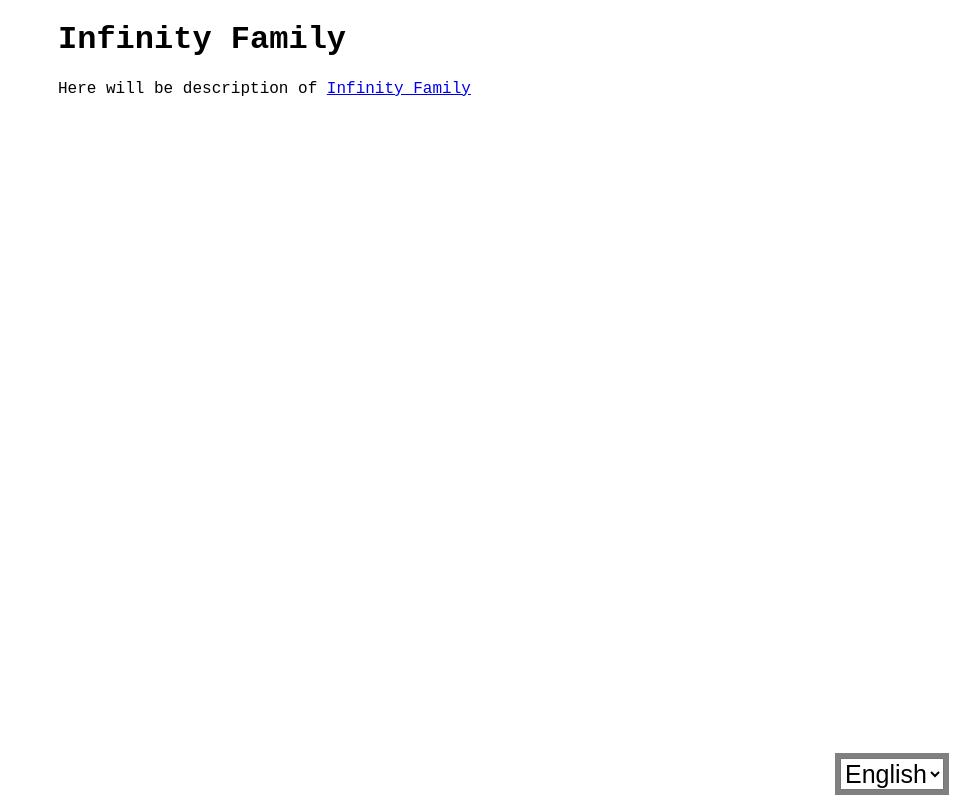
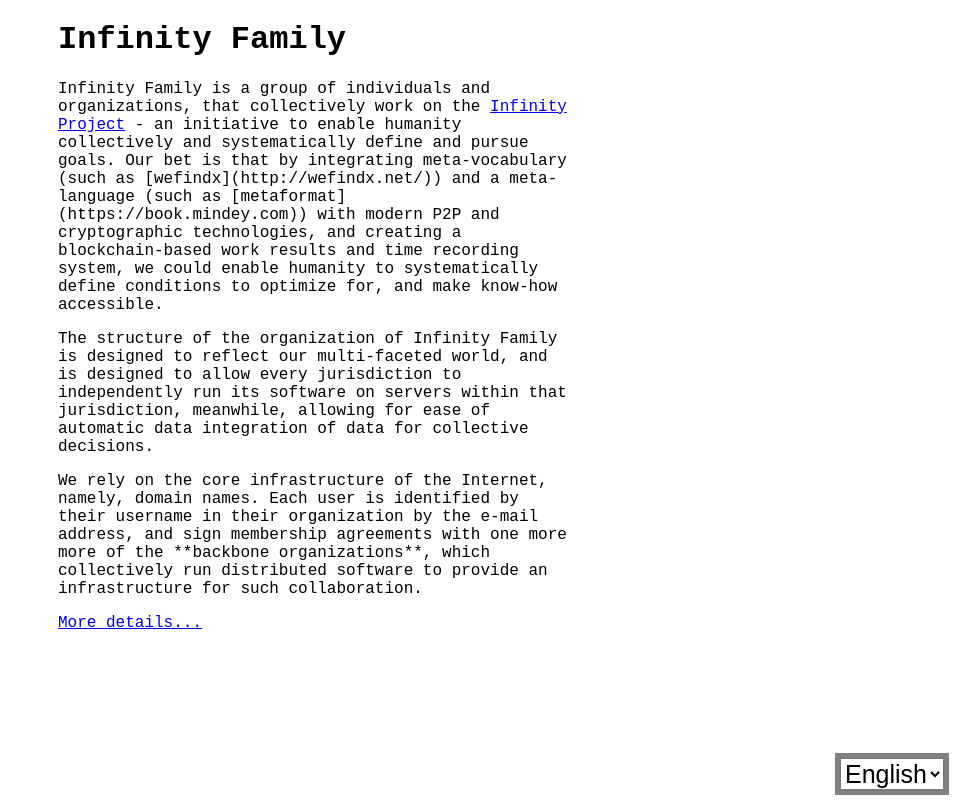
Before and after one commit to infamily/infinity-family, a plain HTML site: page index.html in a window 1280 px wide. Shown: the whole page, without its empty margins (326-1280 px from the left). Drawn offline with Linux system fonts and the light colour scheme.

Commit message:
Update index.html

```diff
--- a/index.html
+++ b/index.html
@@ -47,8 +47,15 @@
 <h1><span class="en">Infinity Family</span>
     <span class="zh">无界家庭！</span></h1>
 
-<p><span class="en">Here will be description of <a href="https://github.com/infamily/infinity-family#infinity-family">Infinity Family</a></span>
+<p><span class="en">Infinity Family is a group of individuals and organizations, that collectively work on the <a href="https://github.com/infamily">Infinity Project</a> - an initiative to enable humanity collectively and systematically define and pursue goals. Our bet is that by integrating meta-vocabulary (such as [wefindx](http://wefindx.net/)) and a meta-language (such as [metaformat](https://book.mindey.com)) with modern P2P and cryptographic technologies, and creating a blockchain-based work results and time recording system, we could enable humanity to systematically define conditions to optimize for, and make know-how accessible.</span></p>
 <span class="zh">这里会有<a href="https://github.com/infamily/infinity-family#infinity-family">无界家庭</a>的描述.</span></p>
+
+<p><span class="en">The structure of the organization of Infinity Family is designed to reflect our multi-faceted world, and is designed to allow every jurisdiction to independently run its software on servers within that jurisdiction, meanwhile, allowing for ease of automatic data integration of data for collective decisions.</span></p>
+
+<p><span class="en">We rely on the core infrastructure of the Internet, namely, domain names. Each user is identified by their username in their organization by the e-mail address, and sign membership agreements with one more more of the **backbone organizations**, which collectively run distributed software to provide an infrastructure for such collaboration.</span></p>
+
+<p><a href="https://github.com/infamily/infinity-family#infinity-family">More details...</a></span></p>
+
 
 </div>
 
```
